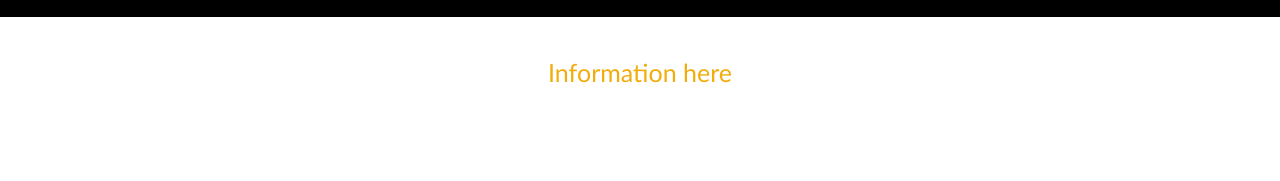
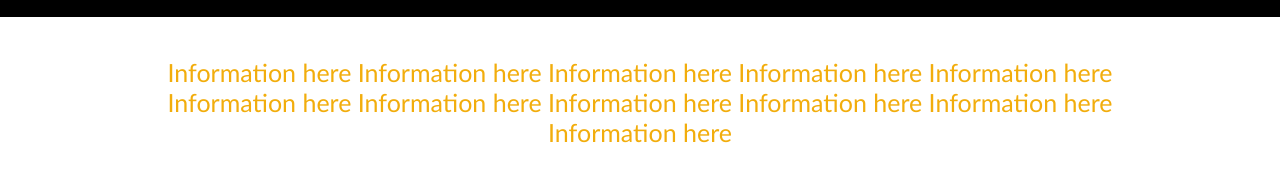
Before and after one commit to Elijah-Sel/YBS, a plain HTML site: page ybsabout.html in a window 1280 px wide. Shown: the part 293-474 px from the top of the page. Drawn offline with Linux system fonts and the light colour scheme.

Commit message:
Update ybsabout.html

```diff
--- a/ybsabout.html
+++ b/ybsabout.html
@@ -31,7 +31,7 @@
     <main>
         <article>
             <div class="content-row">
-                <p>Information here</p>
+                <p>Information here Information here Information here Information here Information here Information here Information here Information here Information here Information here Information here </p>
             </div>
         </article>
     </main>
```
